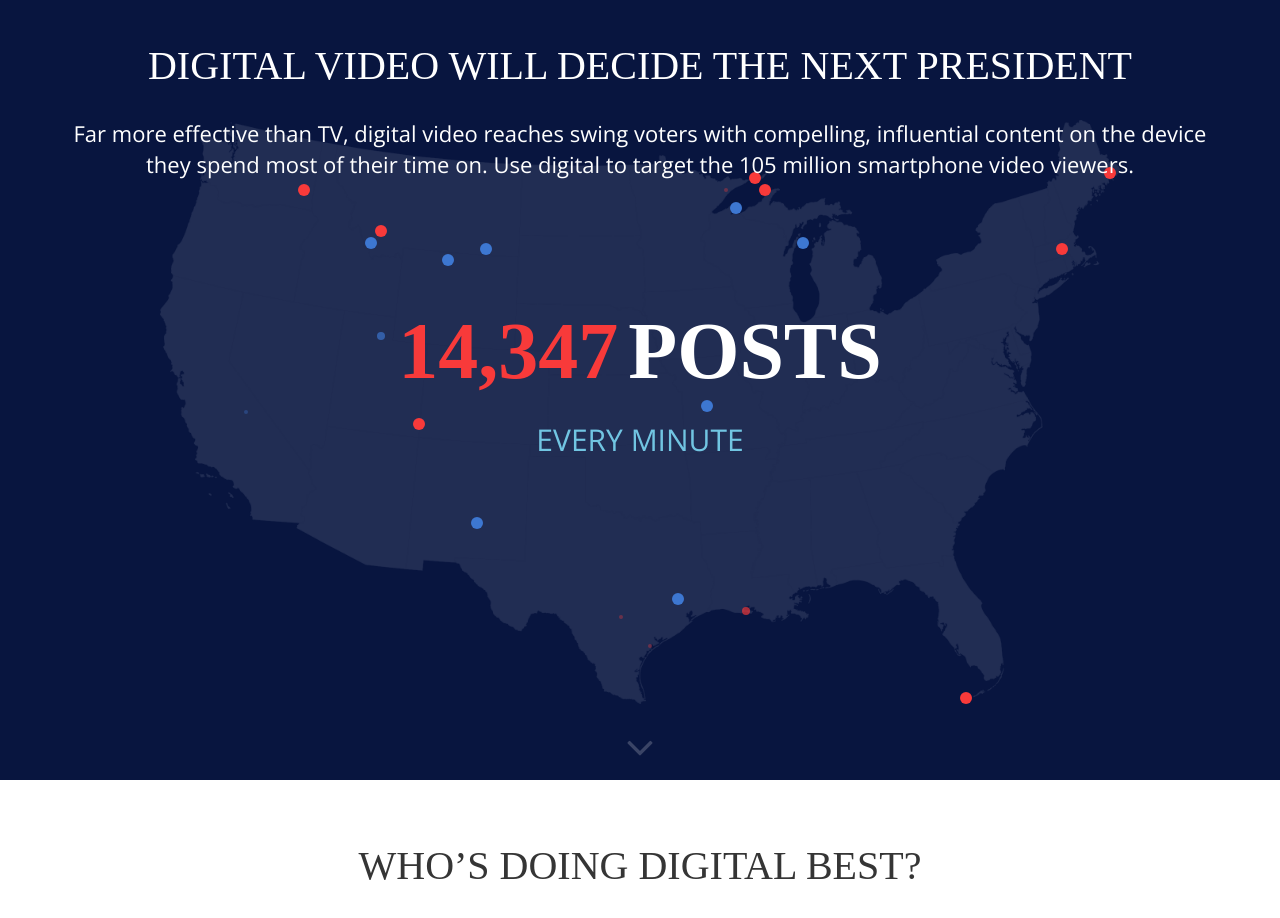
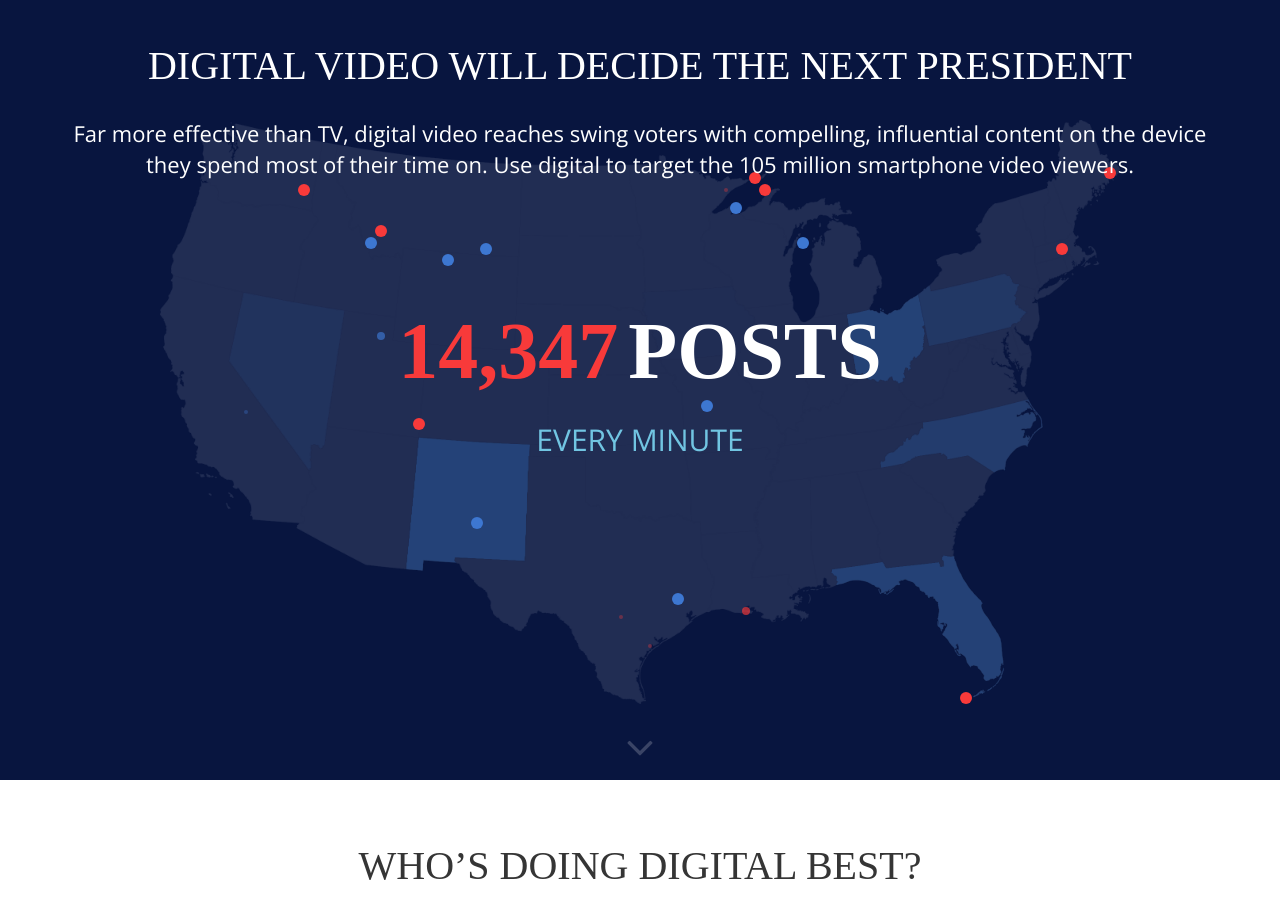
Before and after one commit to OBSLabs/virool-1, a plain HTML site: page index.html in a window 1280 px wide. Shown: the part 820-1738 px from the top of the page. Drawn offline with nearby package versions, Linux system fonts and the light colour scheme; animation ran at ten frames a second; a web font is replaced by a local one.

Commit message:
States animation. MA-590

```diff
--- a/css/main.css
+++ b/css/main.css
@@ -1019,6 +1019,7 @@ section.full-width {
   display: inline-block;
   border-radius: 12px;
   opacity: 0;
+  z-index: 1;
   -webkit-transform: translateZ(0);
   transform: translateZ(0);
   -webkit-transition: all 150ms linear;
@@ -1040,3 +1041,33 @@ section.full-width {
 .candidate_rep {
   background: #f83a3a;
 }
+
+
+.state {
+  -webkit-animation: stateAnimation 4.5s infinite;
+  animation: stateAnimation 4.5s infinite;
+  -webkit-transform: translateZ(0);
+  transform: translateZ(0);
+}
+
+.state_1 {-webkit-animation-delay: 2s;animation-delay: 2s;}
+.state_2 {-webkit-animation-delay: 5s;animation-delay: 5s;}
+.state_3 {-webkit-animation-delay: 9s;animation-delay: 9s;}
+.state_4 {-webkit-animation-delay: 3s;animation-delay: 3s;}
+.state_5 {-webkit-animation-delay: 5.3s;animation-delay: 5.3s;}
+.state_6 {-webkit-animation-delay: 4s;animation-delay: 4s;}
+.state_7 {-webkit-animation-delay: 2.5s;animation-delay: 2.5s;}
+.state_8 {-webkit-animation-delay: 6s;animation-delay: 6s;}
+.state_9 {-webkit-animation-delay: 4.5s;animation-delay: 4.5s;}
+
+
+@-webkit-keyframes stateAnimation {
+  0%   { opacity: 0; }
+  50% { opacity: 1; }
+  100% { opacity: 0; }
+}
+@keyframes stateAnimation {
+  0%   { opacity: 0; }
+  50% { opacity: 1; }
+  100% { opacity: 0; }
+}
--- a/index.html
+++ b/index.html
@@ -66,15 +66,15 @@
 					<img src="assets/img/states/map.png">
 				</div>
 				<div class="map-states">
-					<img src="assets/img/states/state1.png" class="startInViewport">
-					<img src="assets/img/states/state2.png" class="startInViewport">
-					<img src="assets/img/states/state3.png" class="startInViewport">
-					<img src="assets/img/states/state4.png" class="startInViewport">
-					<img src="assets/img/states/state5.png" class="startInViewport">
-					<img src="assets/img/states/state6.png" class="startInViewport">
-					<img src="assets/img/states/state7.png" class="startInViewport">
-					<img src="assets/img/states/state8.png" class="startInViewport">
-					<img src="assets/img/states/state9.png" class="startInViewport">
+					<img src="assets/img/states/state1.png" class="state state_1">
+					<img src="assets/img/states/state2.png" class="state state_2">
+					<img src="assets/img/states/state3.png" class="state state_3">
+					<img src="assets/img/states/state4.png" class="state state_4">
+					<img src="assets/img/states/state5.png" class="state state_5">
+					<img src="assets/img/states/state6.png" class="state state_6">
+					<img src="assets/img/states/state7.png" class="state state_7">
+					<img src="assets/img/states/state8.png" class="state state_8">
+					<img src="assets/img/states/state9.png" class="state state_9">
 				</div>
 			</div>
 
```
